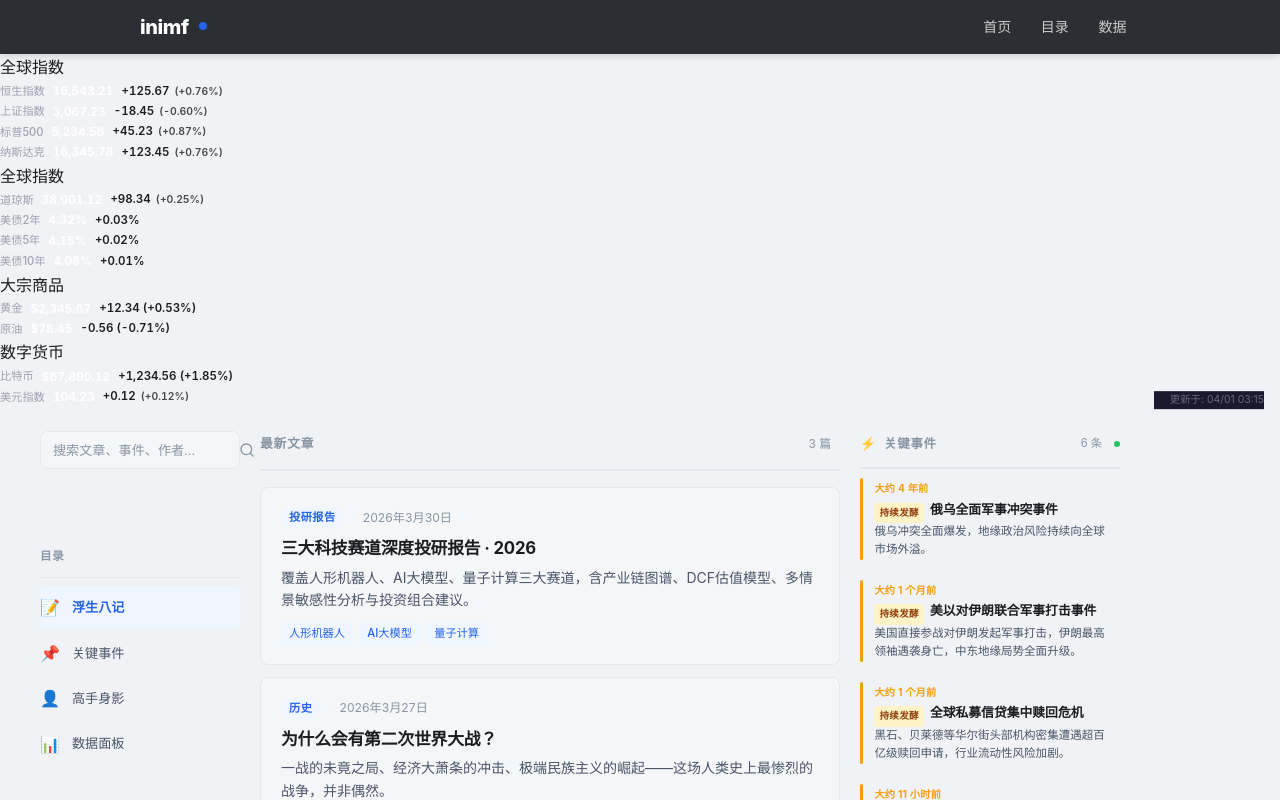
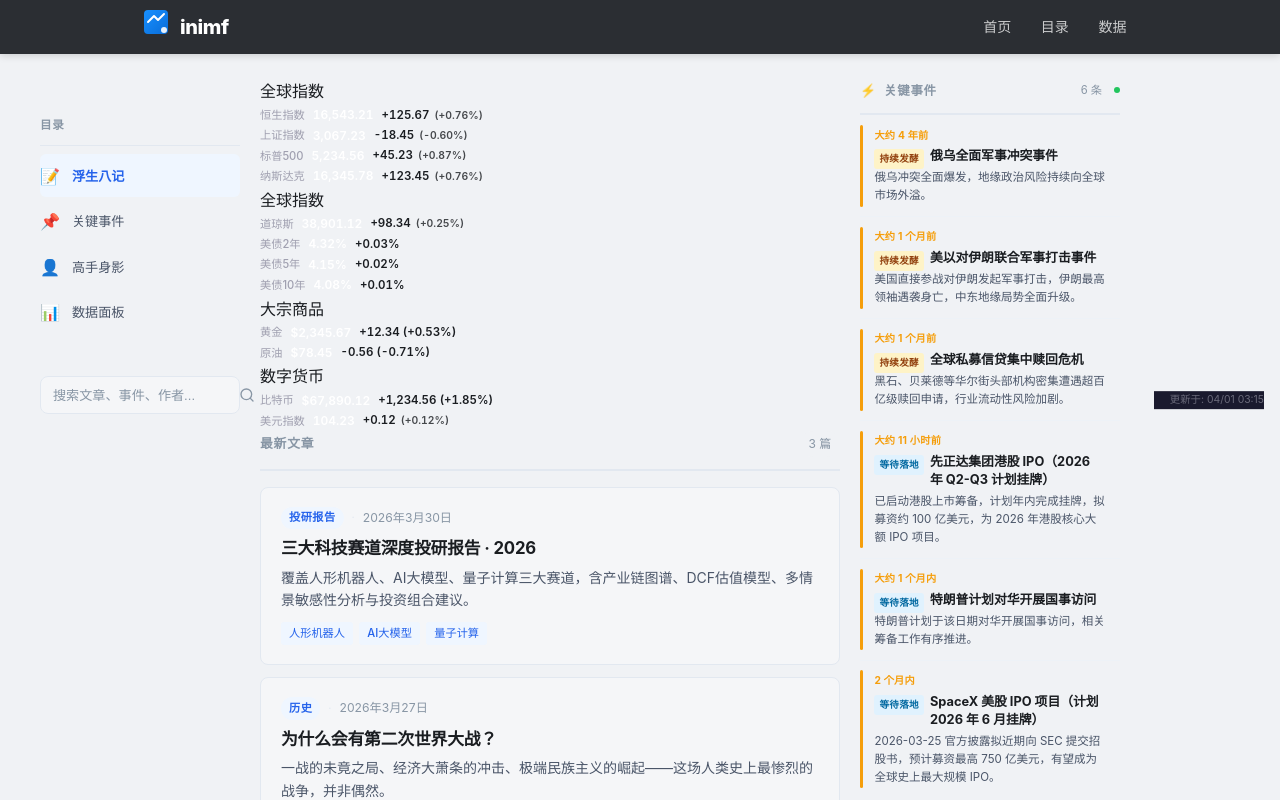
Before and after one commit to web1286/inimf-blog, a Next.js app: page / in a window 1280 px wide. Shown: the top 800 px of the page. Built offline with nearby package versions, Linux system fonts and the light colour scheme.

Commit message:
feat: add tech logo, move ticker to main, move search to bottom

```diff
--- a/components/Layout.tsx
+++ b/components/Layout.tsx
@@ -54,8 +54,21 @@ export default function Layout({ children, title, description, posts = [], hideS
       <header className="site-header">
         <div className="header-inner">
           <Link href="/" className="site-title">
+            {/* 科技感 Logo - CSS 绘制 */}
+            <span className="site-logo">
+              <svg width="32" height="32" viewBox="0 0 32 32" fill="none">
+                <defs>
+                  <linearGradient id="logo-gradient" x1="0%" y1="0%" x2="100%" y2="100%">
+                    <stop offset="0%" stopColor="#1890ff"/>
+                    <stop offset="100%" stopColor="#096dd9"/>
+                  </linearGradient>
+                </defs>
+                <rect x="4" y="4" width="24" height="24" rx="4" fill="url(#logo-gradient)"/>
+                <path d="M8 16 L14 10 L18 14 L24 8" stroke="white" strokeWidth="2" strokeLinecap="round" strokeLinejoin="round"/>
+                <circle cx="24" cy="24" r="3" fill="white" fillOpacity="0.9"/>
+              </svg>
+            </span>
             {config.title}
-            <span className="site-title-dot" />
           </Link>
           <nav className="site-nav">
             {config.nav.map((item: { label: string; href: string }) => (
@@ -67,25 +80,24 @@ export default function Layout({ children, title, description, posts = [], hideS
         </div>
       </header>
 
-      {/* 市场数据 ticker */}
-      <MarketTicker />
-
       {/* 三栏布局 */}
       <div className={`site-body${hideSidebar ? ' no-sidebar' : ''}`}>
 
         {/* ===== 左侧边栏 ===== */}
         {!hideSidebar && (
           <aside className="site-sidebar">
-            {/* 搜索框 */}
-            <SearchBox />
-
             {/* 左侧导航 */}
             <SidebarNav />
+
+            {/* 搜索框 - 移到底部 */}
+            <SearchBox />
           </aside>
         )}
 
         {/* ===== 中间主内容区 ===== */}
         <main className="site-main">
+          {/* 市场数据 ticker - 放到中间 */}
+          <MarketTicker />
           {children}
         </main>
 
```
